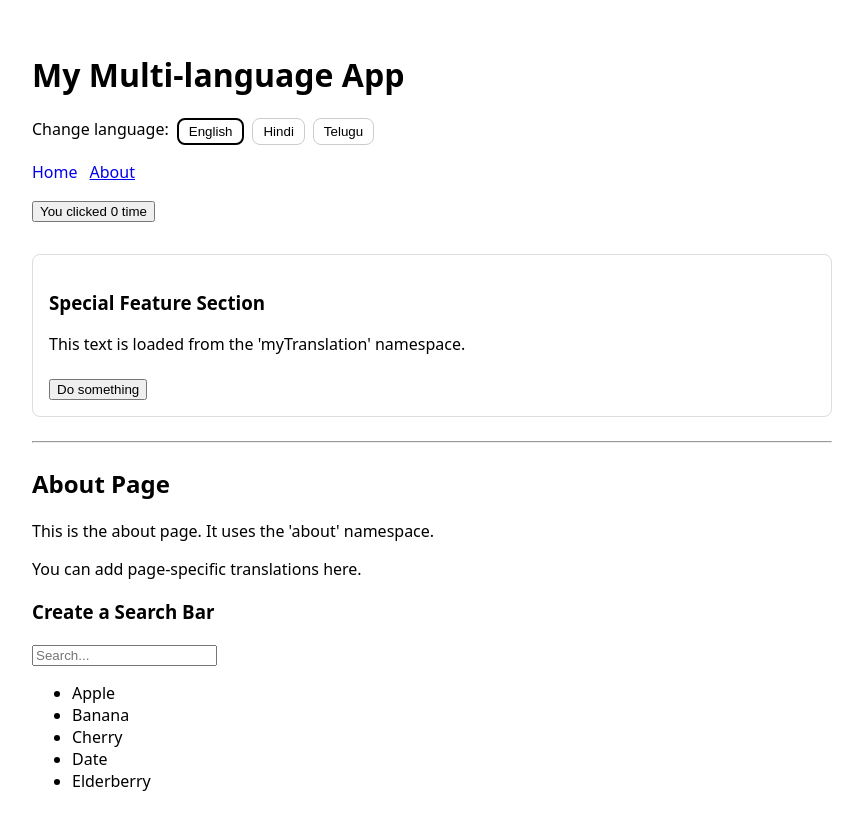
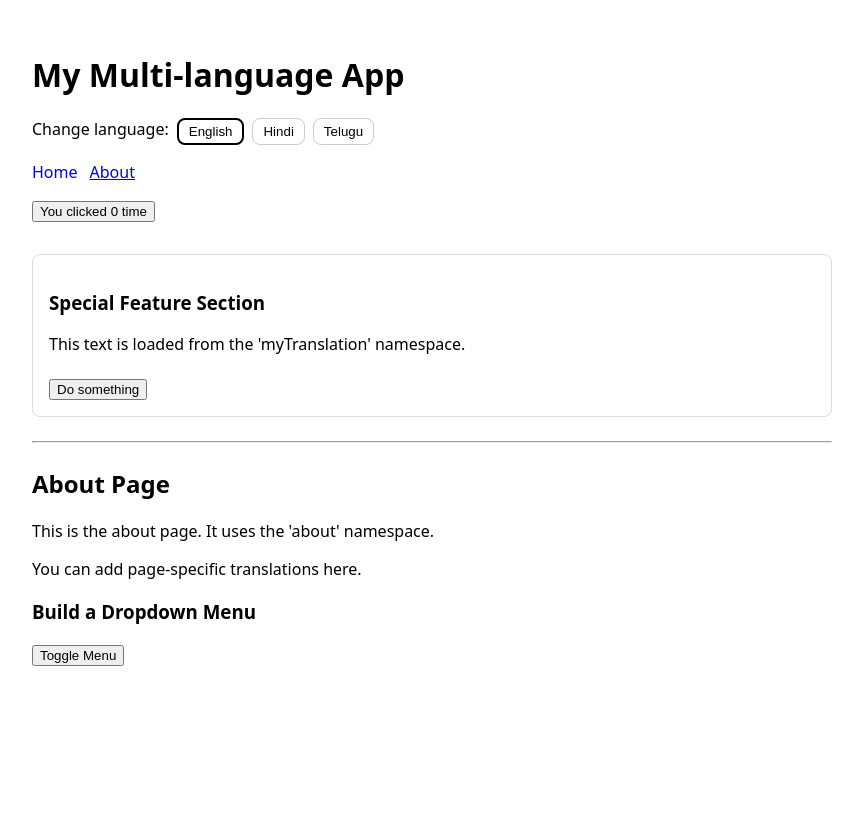
Before and after one commit to UdayKumarBurgula/my-react-prepare, a React (Create React App) app: page /about in a window 1280 px wide. Shown: the top 830 px of the page, without its empty margins (0-863 px from the left). After the commit the page ends 800 px from the top, so only its background shows below. Built offline with nearby package versions, Linux system fonts and the light colour scheme.

Commit message:
Build a Dropdown Menu

```diff
--- a/src/pages/AboutPage.js
+++ b/src/pages/AboutPage.js
@@ -2,38 +2,34 @@
 import React, { useState, useEffect } from "react";
 import { useTranslation } from "react-i18next";
 
+const DropdownMenu = ({ items }) => {
+    const [isOpen, setIsOpen] = useState(false);
 
-// Create a Search Bar
-const SearchBar = ({ items }) => {
-  const [query, setQuery] = useState('');
+    return (
+        <div>
+            <button onClick={() => setIsOpen(!isOpen)} >Toggle Menu</button>
+            {isOpen && (
+                <ul>
+                    {
+                        items.map((item, index) => (
+                        <li key={index}>{item}</li>
+                            ))
+                    }
+                </ul>
+            )}
 
-  const filteredItems = items.filter(item =>
-    item.toLowerCase().includes(query.toLowerCase())
-  );
+        </div>
+    );
 
-  return (
-    <div>
-      <input
-        type="text"
-        value={query}
-        onChange={e => setQuery(e.target.value)}
-        placeholder="Search..."
-      />
-      <ul>
-        {filteredItems.map((item, index) => (
-          <li key={index}>{item}</li>
-        ))}
-      </ul>
-    </div>
-  );
 };
+
 
 
 function AboutPage() {
   // ✅ Use about namespace + fallback to "common"
   const { t } = useTranslation(["about", "common"]);
 
-  const items = ['Apple', 'Banana', 'Cherry', 'Date', 'Elderberry'];
+const items = ['Profile', 'Settings', 'Logout'];
 
   return (
     <div>
@@ -41,8 +37,9 @@ function AboutPage() {
       <p>{t("content")}</p>
       <p>{t("more")}</p>
 
-      <h3>Create a Search Bar</h3>
-      <SearchBar items={items} />
+      <h3>Build a Dropdown Menu</h3>
+
+          <DropdownMenu items={items } />
 
     </div>
   );
```
